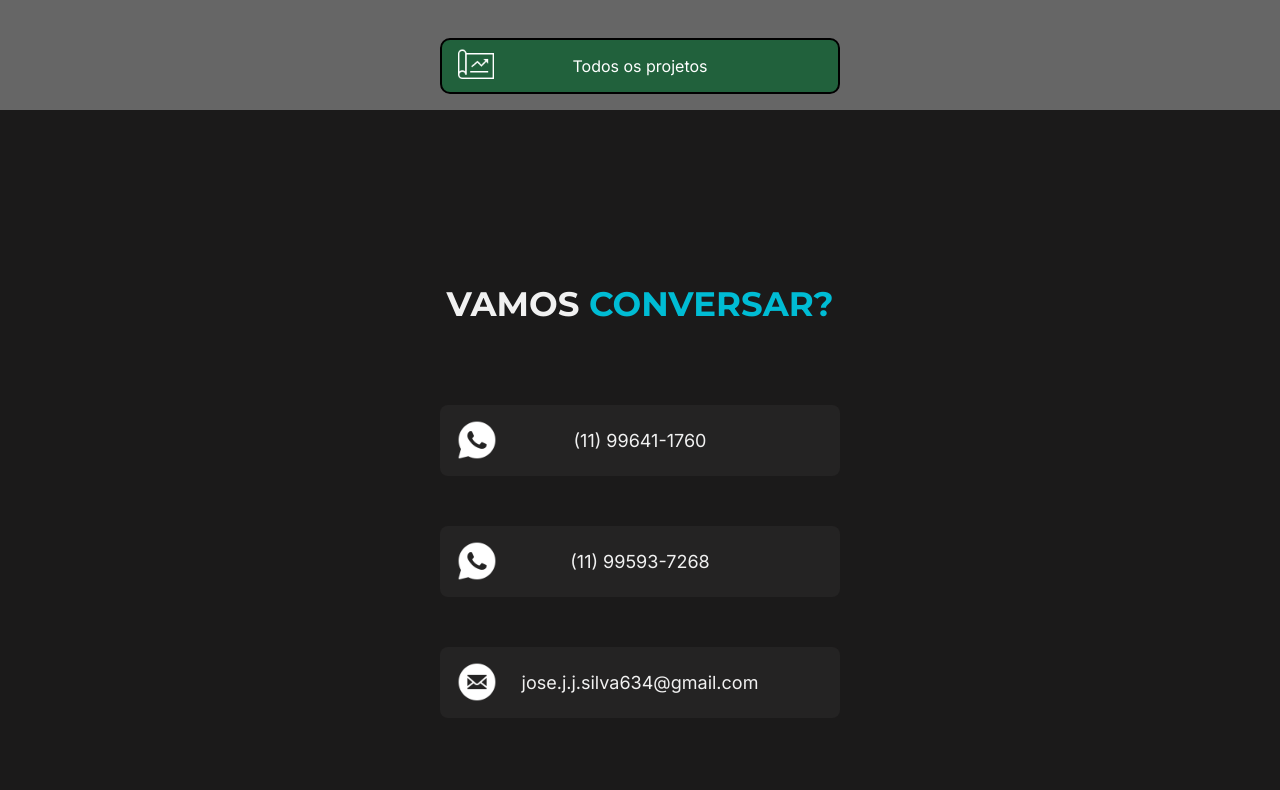
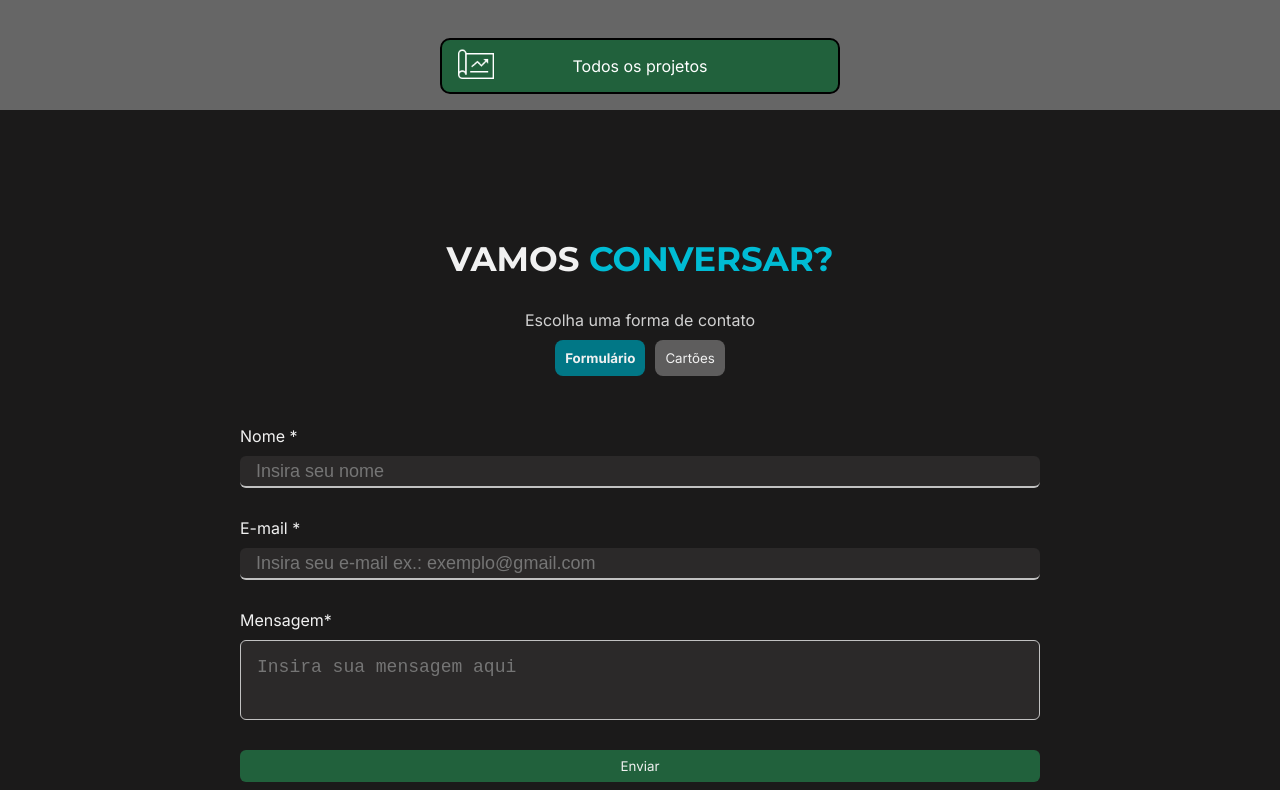
Before and after one commit to jose-junior1/meu-portfolio, a React (Create React App) app: page / in a window 1280 px wide. Shown: the part 2290-3080 px from the top of the page. Built offline with nearby package versions, Linux system fonts and the light colour scheme.

Commit message:
feat(contato): implementa formulario para contato e selecao de formas de contato a partir de estado

```diff
--- a/src/components/Contato/index.tsx
+++ b/src/components/Contato/index.tsx
@@ -1,12 +1,78 @@
-import { ContainerContato, Content } from "./styles"
+import * as S from "./styles"
 import wppIcon from "../../assets/img/icons/wpp.png"
 import mailIcon from "../../assets/img/icons/mail.png"
+import { useState } from "react"
 
 const Contato = () => {
+    const [activeView, setActiveView] = useState<'form' | 'cards'>('form')
+
+    const selectForm = () => {
+        setActiveView('form')
+    }
+
+    const selectCards = () => {
+        setActiveView('cards')
+    }
+
+
     return (
-        <ContainerContato id="contato">
+        <S.ContainerContato id="contato">
             <h2>Vamos <span>conversar?</span></h2>
-            <Content>
+            <S.SelectFormContact>
+                <p>
+                    Escolha uma forma de contato
+                </p>
+                <div>
+                    <button
+                        className={activeView === 'form' ? 'is-active' : undefined}
+                        type="button"
+                        onClick={selectForm}
+                        title="Clique para selecionar formulário"
+                    >
+                        Formulário
+                    </button>
+                    <button
+                        className={activeView === 'cards' ? 'is-active' : undefined}
+                        type="button"
+                        onClick={selectCards}
+                        title="Clique para selecionar cartões"
+                    >
+                        Cartões
+                    </button>
+                </div>
+            </S.SelectFormContact>
+            {activeView === 'form' ? (
+                <S.FormContact>
+                    <S.BlockContact>
+                        <label htmlFor="name">Nome *</label>
+                        <input
+                            id="name"
+                            type="text"
+                            placeholder="Insira seu nome"
+                            required
+                        />
+                    </S.BlockContact>
+                    <S.BlockContact>
+                        <label htmlFor="email">E-mail *</label>
+                        <input
+                            id="email"
+                            type="email"
+                            placeholder="Insira seu e-mail ex.: exemplo@gmail.com"
+                            required
+                        />
+                    </S.BlockContact>
+                    <S.BlockContact>
+                        <label htmlFor="text-message">Mensagem*</label>
+                        <textarea
+                            id="text-message"
+                            placeholder="Insira sua mensagem aqui"
+                            required
+                        />
+                    </S.BlockContact>
+                    <button type="submit">Enviar</button>
+                </S.FormContact>
+            ) : (
+                <S.Content>
                     <a
                         href="https://wa.me/5511996411760"
                         target="_blank"
@@ -34,8 +100,9 @@ const Contato = () => {
                         <img src={mailIcon} alt="WhatsApp" />
                         jose.j.j.silva634@gmail.com
                     </a>
-            </Content>
-        </ContainerContato>
+                </S.Content>
+            )}
+        </S.ContainerContato>
     )
 }
 
--- a/src/components/Contato/styles.ts
+++ b/src/components/Contato/styles.ts
@@ -5,6 +5,7 @@ export const ContainerContato = styled.section`
     display: flex;
     flex-direction: column;
     justify-content: center;
+    gap: 0;
     width: 100%;
     height: 100vh;
     background-color: #1b1a1aff;
@@ -12,17 +13,135 @@ export const ContainerContato = styled.section`
     text-align: center;
 
     ${breakpoints.mobile`
-        padding: 24px;
+        padding: 0 16px;
+    `}
+
+    ${breakpoints.tablet`
+        padding: 0 16px;
     `}
 `
 
+export const SelectFormContact = styled.div`
+    display: flex;
+    flex-direction: column;
+    justify-content: center;
+    gap: 10px;
+    width: 100%;
+    padding-bottom: 50px;
+
+    p {
+        color: rgba(255, 255, 255, 0.8);
+    }
+
+    div {
+        display: flex;
+        justify-content: center;
+        gap: 10px;
+
+        button {
+            padding: 10px;
+            border-radius: 8px;
+            border: none;
+            background-color: #5e5d5dff;
+            color: #f1f1f1;
+
+            &.is-active {
+                background-color: #017786ff;
+                font-weight: bold;
+            }
+
+        }
+    }
+
+    ${breakpoints.mobile`
+        gap: 10px;
+
+        button {
+            width: 100%;
+        }
+    `}
+`
+
+export const FormContact = styled.form`
+    max-width: 800px;
+    width: 100%;
+    margin: 0 auto;
+    display: flex;
+    flex-direction: column;
+    gap: 30px;
+
+    button {
+        height: 32px;
+        width: 100%;
+        border-radius: 6px;
+        background-color: #21613c;
+        color: #f1f1f1;
+        border: 1px solid transparent;
+
+        &:hover {
+            border-color: #21613c;
+            background-color: transparent;
+        }
+    }
+`
+
+export const BlockContact = styled.div`
+    width: 100%;
+    display: flex;
+    flex-direction: column;
+    gap: 10px;
+    text-align: left;
+
+    input,
+    textarea {
+        border-radius: 6px;
+        outline: none;
+    }
+
+    input:focus,
+    textarea:focus {
+        border-color: #00BCD4;
+    }
+
+    input {
+        height: 32px;
+        padding: 0 16px;
+        border: none;
+        border-bottom: 2px solid #c1c1c1;
+        background-color: #2b2929ff;
+        color: #c5c5c5;
+        font-size: 18px;
+    }
+
+    textarea {
+        max-width: 100%;
+        width: 100%;
+        field-sizing: content;
+        resize: none;
+        min-height: 80px;
+        max-height: 300px;
+        overflow-y: auto;
+        padding: 16px;
+        font-size: 18px;
+        background-color: #2b2929ff;
+        color: #c5c5c5;
+        border: 1px solid #c1c1c1;
+
+        ${breakpoints.mobile`
+            max-height: 180px;
+        `}
+
+        ${breakpoints.tablet`
+            max-height: 220px;
+        `}
+    }
+`
+
 export const Content = styled.div`
-    margin: 0 auto;
-    width: 800px;
-
-    h2 {
-        font-size: 40px;
-    }
+    width: 100%;
+    display: flex;
+    flex-direction: column;
+    gap: 30px;
 
     a {
         position: relative;
@@ -33,9 +152,10 @@ export const Content = styled.div`
         padding: 24px;
         background-color: #242323ff;
         font-size: 18px;
-        margin: 50px auto 20px auto;
         border-radius: 8px;
-        width: 50%;
+        max-width: 800px;
+        width: 100%;
+        margin: 0 auto;
         cursor: pointer;
         transition: transform 0.3s ease-in-out;
         border: 1px solid transparent;
```
Lines whose indentation alone changed are shown as unchanged.
